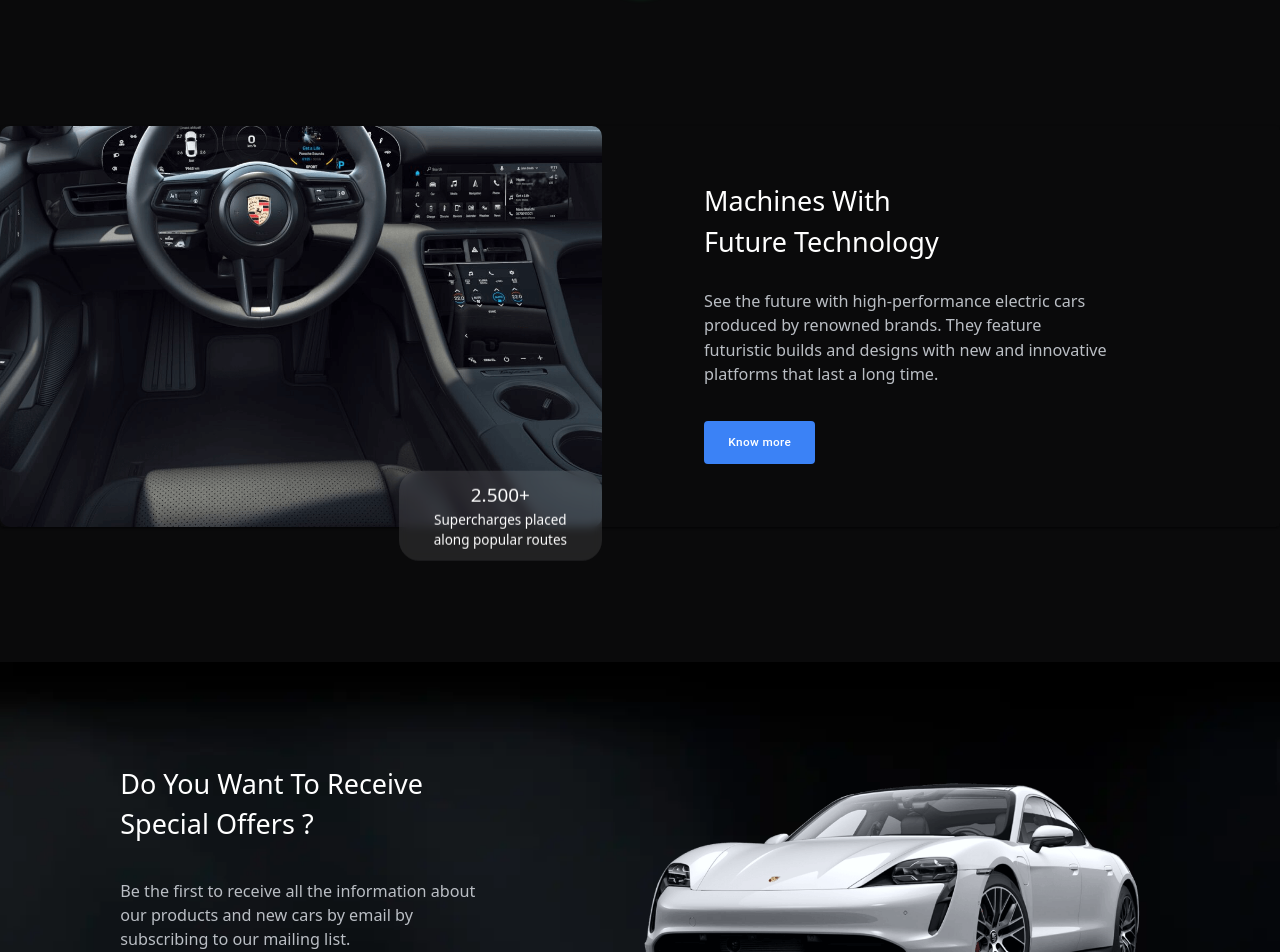
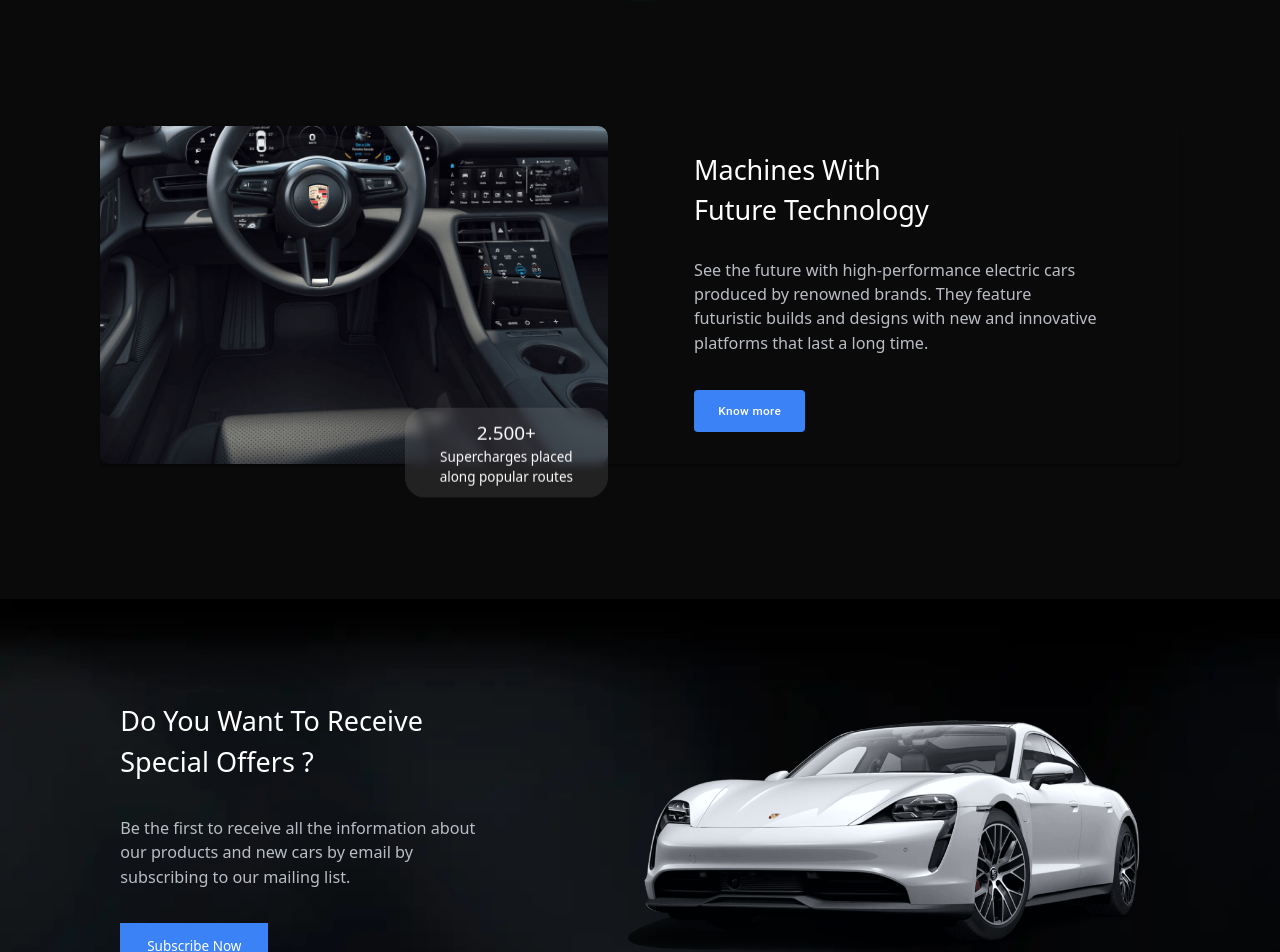
Before and after one commit to SouhailM07/elecar-website, a React (Vite) app: page / in a window 1280 px wide. Shown: the part 760-1712 px from the top of the page. Built offline with nearby package versions, Linux system fonts and the light colour scheme; the HTML template or start-up script is replaced by a standard one.

Commit message:
[MoreFeatures / Footer] component were created

```diff
--- a/src/App.css
+++ b/src/App.css
@@ -1,3 +1,7 @@
+@tailwind base;
+@tailwind components;
+@tailwind utilities;
+
 html {
   font-size: 13.5px;
   font-family: "Exo", sans-serif;
@@ -7,3 +11,7 @@ html {
 * {
   /* transition: 0.3s; */
 }
+
+article {
+  @apply max-w-[80rem] m-auto;
+}
--- a/src/components/About/About.tsx
+++ b/src/components/About/About.tsx
@@ -7,7 +7,10 @@ import about_img from "/about.png";
 export default function About() {
   return (
     <>
-      <Card className="!bg-transparent flex mt-[10rem] justify-between items-center">
+      <Card
+        component="article"
+        className="!bg-transparent flex mt-[10rem] justify-between items-center"
+      >
         <div className="w-[47%] flex flex-col items-end justify-end">
           <img src={about_img} alt="" className=" rounded-xl" />
           <div className="about__card_details translate-y-[2.5rem] absolute rounded-3xl w-[15rem] py-[0.8rem] px-[2rem] text-white text-center">
--- /dev/null
+++ b/src/components/Footer/Footer.tsx
@@ -0,0 +1,4 @@
+import "./footer.css";
+export default function Footer() {
+  return <>Footer</>;
+}
--- /dev/null
+++ b/src/components/Footer/footer.css
@@ -0,0 +1,5 @@
+@tailwind base;
+@tailwind components;
+@tailwind utilities;
+@layer components {
+}
--- /dev/null
+++ b/src/components/MoreFeatures/MoreFeatures.tsx
@@ -0,0 +1,4 @@
+import "./morefeatures.css";
+export default function MoreFeatures() {
+  return <>MoreFeatures</>;
+}
--- /dev/null
+++ b/src/components/MoreFeatures/morefeatures.css
@@ -0,0 +1,5 @@
+@tailwind base;
+@tailwind components;
+@tailwind utilities;
+@layer components {
+}
--- a/src/components/Subscribe/Subscribe.tsx
+++ b/src/components/Subscribe/Subscribe.tsx
@@ -5,7 +5,7 @@ import car_img from "/offer.png";
 export default function Subscribe() {
   return (
     <>
-      <article className="text-white flex justify-evenly items-center bg-[url('/offer-bg.png')] h-[35rem]  bg-cover bg-no-repeat mt-[10rem]">
+      <article className="max-w-full text-white flex justify-evenly items-center bg-[url('/offer-bg.png')] h-[35rem]  bg-cover bg-no-repeat mt-[10rem]">
         <section className="w-[28rem] space-y-[2.5rem] ">
           <h1 className="text-[2rem] font-medium">
             Do You Want To Receive <br /> Special Offers ?
--- a/src/components/index.js
+++ b/src/components/index.js
@@ -6,3 +6,5 @@ export { default as Popular } from "./Popular/Popular";
 export { default as Featured } from "./Featured/Featured";
 export { default as Logos } from "./Logos/Logos";
 export { default as Subscribe } from "./Subscribe/Subscribe";
+export { default as Footer } from "./Footer/Footer";
+export { default as MoreFeatures } from "./MoreFeatures/MoreFeatures";
```
